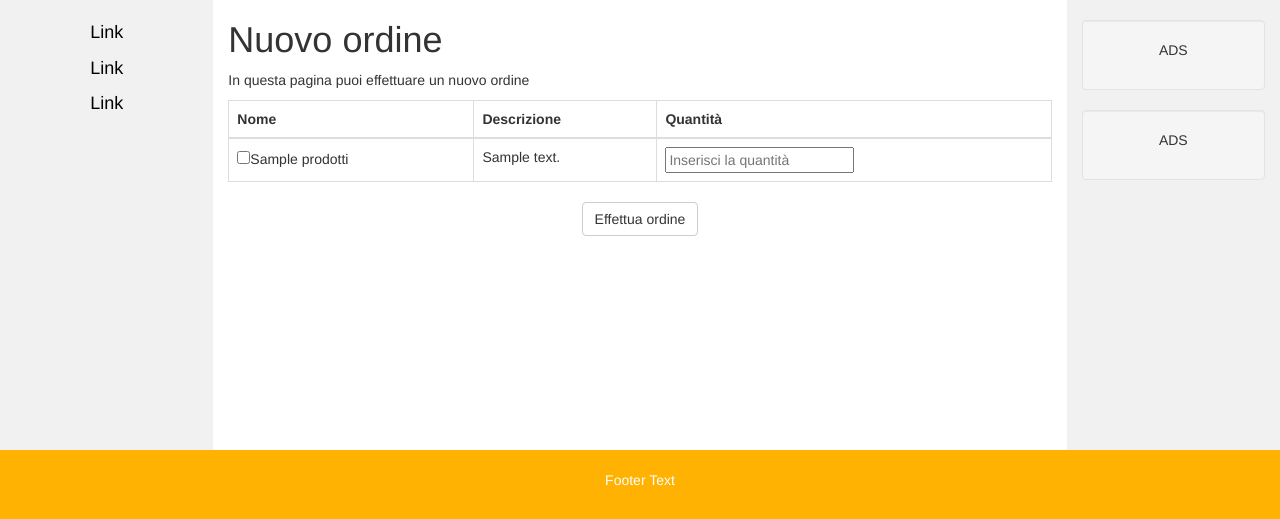
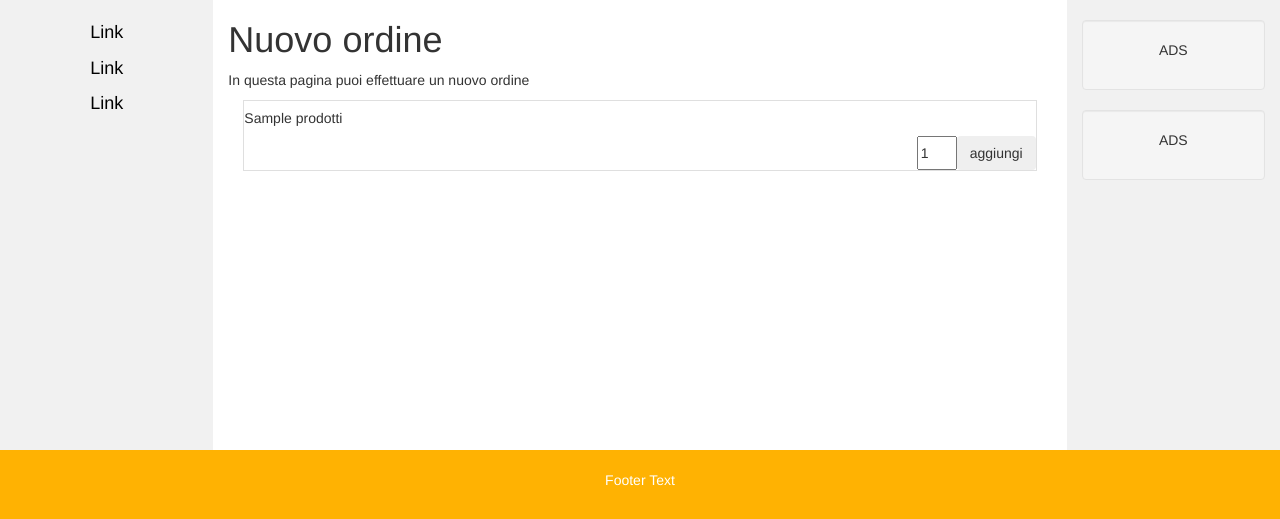
Before and after one commit to projectCold5B/ColderettiRestyle, a PHP site: page /nuovoOrdine.php in a window 1280 px wide. Shown: the part 103-622 px from the top of the page. Run offline with PHP 8.4, Linux system fonts and the light colour scheme; the visitor is signed in with stand-in values (Sample User, id 1); tables that the repository leaves empty or names only in its code hold one stand-in row (values such as "Sample post").

Commit message:
Correzione Nuovo Ordine

```diff
--- a/coldiretti/nuovoOrdine.php
+++ b/coldiretti/nuovoOrdine.php
@@ -6,6 +6,60 @@ $obj= new objectclass;
 $U=$db->CheckLog();
 if(!$U)
   echo "<script>alert('effettua il login');</script>".file_get_contents("index.php");
+
+
+
+
+
+
+if ($_SERVER["REQUEST_METHOD"] == "POST") {
+
+
+  if($U){
+
+if(isset( $_REQUEST['Nome'])&&isset( $_REQUEST['quantity']) )
+ $name = $_REQUEST['Nome'];
+$quantity = $_REQUEST['quantity'];
+    if(isset($_SESSION['cart']))
+      {
+
+
+       $q= count($_SESSION['cart']);
+       $Modify=false;
+       for($i=0; $i<$q; $i++) {
+
+
+  if($_SESSION['cart'][$i][0]==$name){
+        $_SESSION['cart'][$i][1]+=$quantity;
+        $Modify=true;
+        $R=false;
+        }
+
+
+}
+        if( $Modify==false){
+
+
+            $_SESSION['cart'][$q]=array();
+
+           array_push($_SESSION['cart'][$q],$name,$quantity);
+           echo "<script>alert('nuovo item aggiunto');</script>";
+        }
+        else
+          echo "<script>alert('eseguito');</script>";
+
+
+      }
+  }
+
+  else
+  {
+ echo "<script>alert('Effettua il login);   </script>";
+
+  }
+    // collect value of input field
+
+}
 ?>
 
 <!DOCTYPE html>
@@ -37,6 +91,8 @@ $obj->Navbar($U);
     <div class="col-sm-8 text-left">
       <h1>Nuovo ordine</h1>
       <p>In questa pagina puoi effettuare un nuovo ordine</p>
+      <div class="w-100 container-fluid">
+
 
        <?php
 
@@ -44,35 +100,35 @@ $obj->Navbar($U);
        $connection=$db->Connect();
        if (!$connection) die(mysqli_connect_error());
 
-       $query = "SELECT Nome, Descrizione FROM prodotti";
+       $query = "SELECT Nome FROM prodotti";
+
        $result = mysqli_query($connection, $query);
        if (@mysqli_num_rows($result)>=1) {
-         echo "
-              <form action='php/ordine.php' method='post'>
-               <table class='table table-bordered'>
-                 <thead>
-                   <tr>
-                     <th>Nome</th>
-                     <th>Descrizione</th>
-                     <th>Quantità</th>
-                  </tr>
-                </thead>";
-       while($row = $result->fetch_assoc()) {
-          echo "<tr><td>"."<input type='checkbox' name='".$row["Nome"]."'>" . $row["Nome"]. "</td><td>" . $row["Descrizione"] . "</td><td>" . "<input type='text' name='quantita' placeholder='Inserisci la quantità'>" . "</td></tr>";
-       }
-       echo "</table>
-             <center><button type='button' class='btn btn-default'>Effettua ordine</button></center><br>
-             </form></div>";
+
+        while ($c=mysqli_fetch_array($result)) {
+             echo "<form method='post' id='".$c[0]."' action='".htmlentities($_SERVER['PHP_SELF'])."' >
+  <div class='card' style=' border :1px solid rgba(0,0,0,.125);'>
+  <input type='hidden' name='Nome' value='".$c[0]."'>
+
+  <h5 class='card-title'>".$c[0]."</h5>
+  <div class='card-body' style='display:flex;flex-direction:row-reverse'>
+    <input  class='btn' type='submit' value='aggiungi'>
+  <input style='width:40px' type='number' id='quantity' name='quantity' min='0' max='10' step='1' value='1'>
+
+  </div>
+  </div></form>";
+        }
+
        }
        else
        {
-         echo "</table><p>Non ci sono prodotti disponibili</form></div>";
+         echo "</table><p>Non ci sono prodotti disponibili</form>";
        }
 
        //disconnessione dal db
        $db->Disconnect($connection);
        ?>
-
+</div></div>
        <div class="col-sm-2 sidenav">
          <div class="well">
            <p>ADS</p>
--- a/coldiretti/php/db.php
+++ b/coldiretti/php/db.php
@@ -71,7 +71,7 @@ public function login_session( $email,$password)
 
 
   	 $_SESSION['email']=$email;
-
+  	  $_SESSION['cart']=array();
 
   	 $this->Disconnect($connection);
   	 $this->Clear($result);
```
